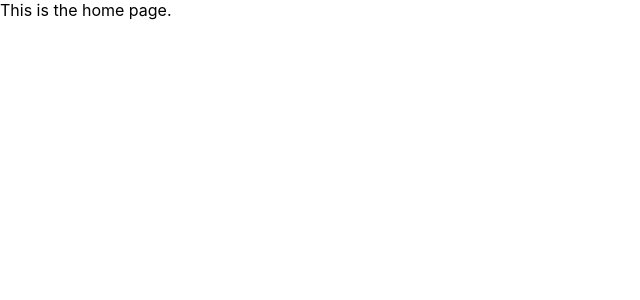
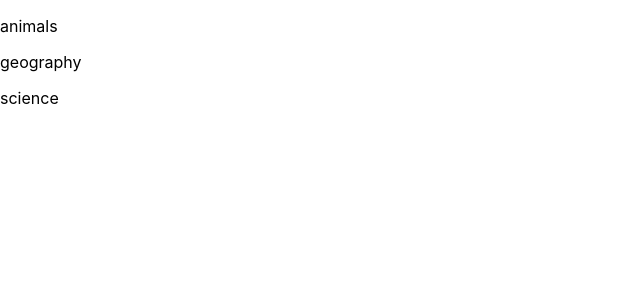
Before and after one commit to otsang3/interactive-learning, a React (Create React App) app: page / in a window 1280 px wide. Shown: the top 300 px of the page, without its empty margins (0-640 px from the left). Built offline with nearby package versions, Linux system fonts and the light colour scheme.

Commit message:
added method to render categories in home.js using data from data.js

```diff
--- /dev/null
+++ b/src/components/Category.js
@@ -0,0 +1,9 @@
+import React from 'react';
+
+function Category(props) {
+    return(
+        <p>{props.category}</p>
+    )
+}
+
+export default Category;
--- a/src/components/Home.js
+++ b/src/components/Home.js
@@ -1,10 +1,20 @@
 import React from 'react';
+import { categories } from '../data/Data';
+import Category from './Category';
 
 function Home() {
 
+    const renderCategories = () => {
+        const categoriesArr = [];
+        categories.map((category, index) => categoriesArr.push(
+            <Category key={index} category={category}/>
+        ));
+        return categoriesArr;
+    }
+
     return(
         <div>
-            This is the home page.
+            {renderCategories()}
         </div>
     );
 }
--- a/src/data/Data.js
+++ b/src/data/Data.js
@@ -1,4 +1,4 @@
-export const categories = [ "Animals", "Geography", "Science"];
+export const categories = [ "animals", "geography", "science"];
 
 export const topics = {
     animals: {
```
Also changed, not shown: 1 other file (tests, documents, lock files or other folders).
